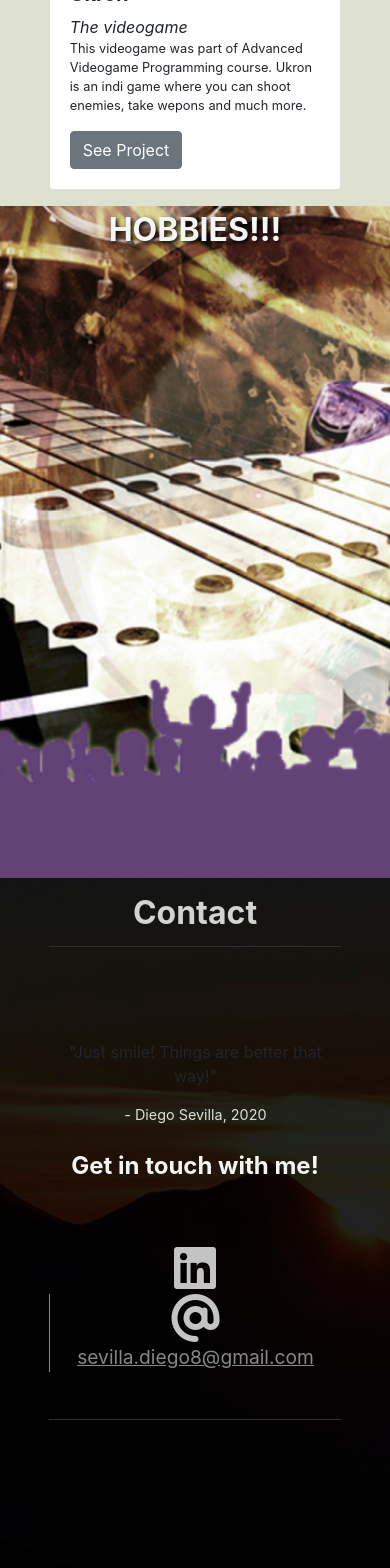
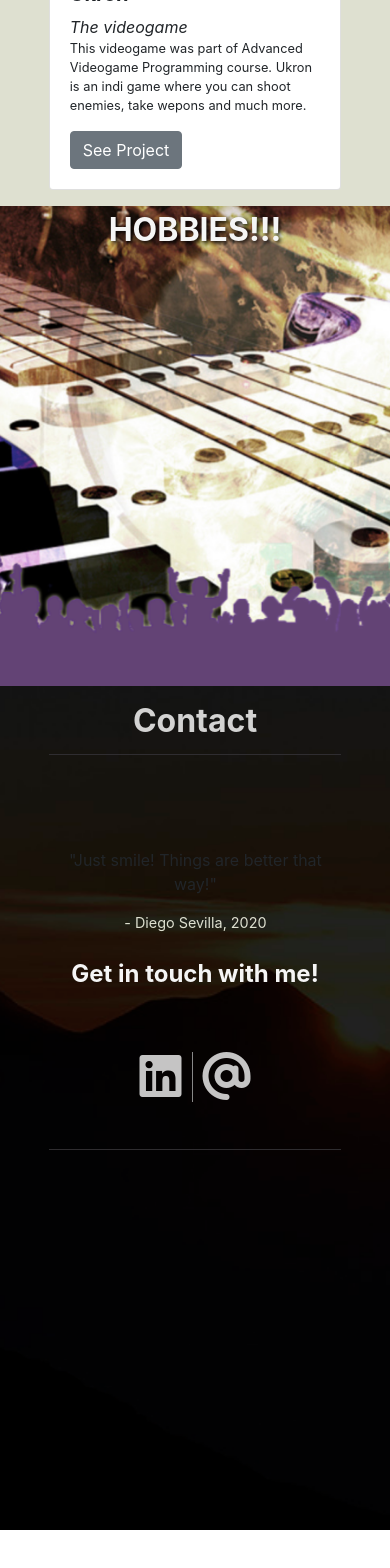
Before and after one commit to sev17238/my-personal-web-site, a React (Create React App) app: page / in a window 390 px wide. Shown: the part 6259-7827 px from the top of the page. Built offline with nearby package versions, Linux system fonts and the light colour scheme.

Commit message:
feat: :art: Contact responsive design

```diff
--- a/src/components/Footer/Footer.css
+++ b/src/components/Footer/Footer.css
@@ -97,16 +97,19 @@
     .contact-title{
         font-size: 2em;
     }
+
 }
 
 @media (min-width: 500px){
     .contact-title{
         font-size: 2.6em;
     }
+
 }
 
 @media (min-width: 800px){
     .contact-title{
         font-size: 3em;
     }
+
 }
--- a/src/components/Footer/Footer.js
+++ b/src/components/Footer/Footer.js
@@ -27,9 +27,8 @@ class Footer extends Component {
                                 </li>
                                 <li className='footer-links-in'>
                                     <span className='inline-span'>
-                                        <a className='email'>
+                                        <a href="mailto:sevilla.diego8@gmail.com" className='email'>
                                             <i className="fas fa-at" style={{color: "whitesmoke", fontSize: "48px", opacity: "0.8"}}></i>
-                                            sevilla.diego8@gmail.com
                                         </a>
                                     </span>
                                 </li>
--- a/src/components/Hobbies/Hobbies.css
+++ b/src/components/Hobbies/Hobbies.css
@@ -27,7 +27,10 @@
         font-size: 2em;;
     }
     .div1-hobbies{
-        height: 22em;
+        height: 20em;
+    }
+    .crowdHobbies{
+        height: 10em;
     }
 }
 
@@ -38,6 +41,9 @@
     .div1-hobbies{
         height: 27em;
     }
+    .crowdHobbies{
+        height: 13em;
+    }
 }
 
 @media (min-width: 800px){
@@ -47,4 +53,7 @@
     .div1-hobbies{
         height: 35em;
     }
+    .crowdHobbies{
+        height: 20em;
+    }
 }
--- a/src/components/Hobbies/Hobbies.js
+++ b/src/components/Hobbies/Hobbies.js
@@ -27,7 +27,7 @@ const hobbies = (props) =>{
                 bgImage={crowd}
                 bgImageAlt="crowd"
                 strength={100}>
-                <div style={{height: '20em'}}></div>
+                <div className='crowdHobbies'></div>
             </Parallax>
         </Parallax>
     )
```
